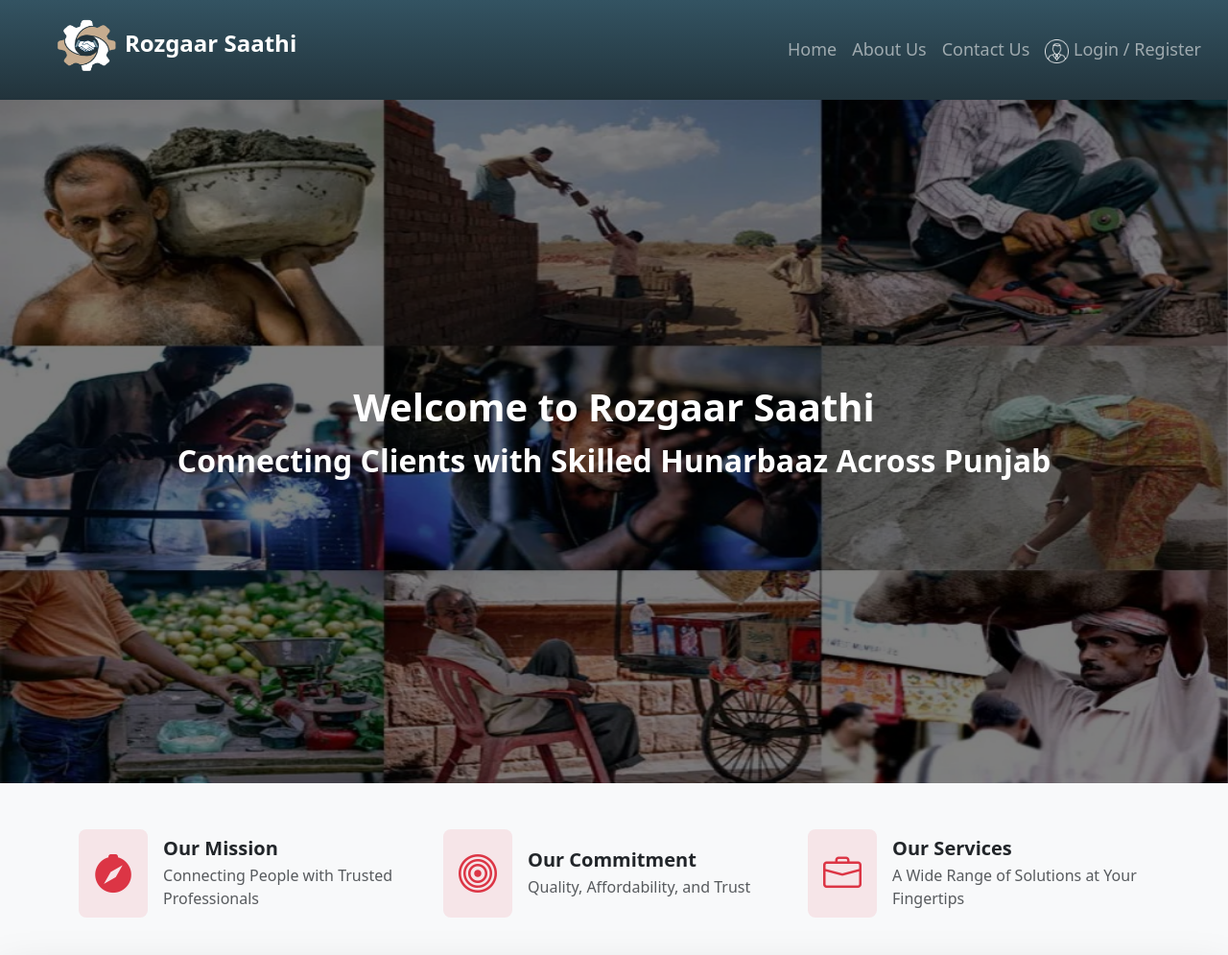
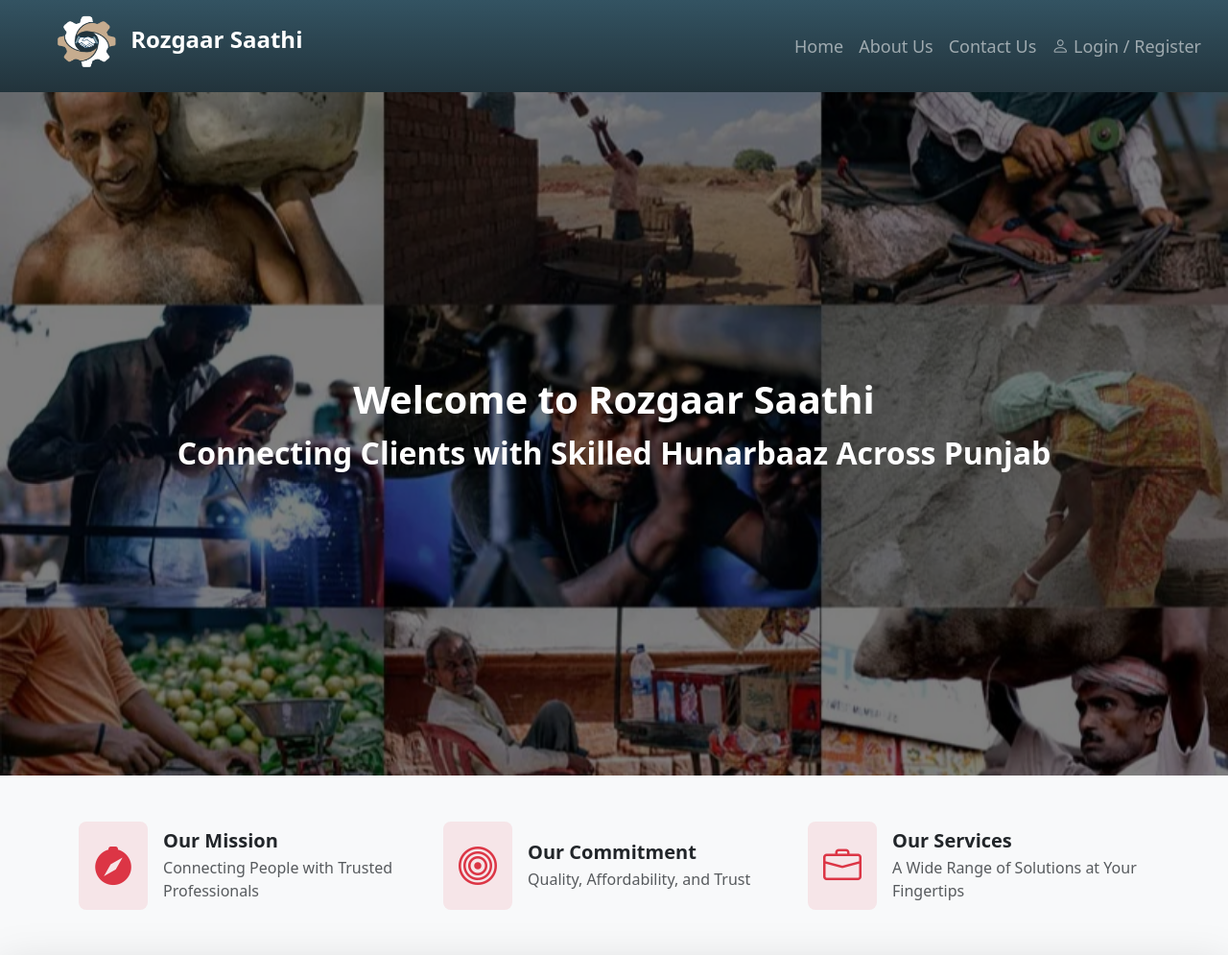
Before and after one commit to er-Rajbir/ROJGAR-SATHI, a Django app: page / in a window 1280 px wide. Shown: the top 995 px of the page at 96% size. Run offline with Django 5.2, Linux system fonts and the light colour scheme; some libraries are stand-ins or nearby versions.

Commit message:
navbar fixed

```diff
--- a/ROJGAR_SATHI/base/static/base/css/style.css
+++ b/ROJGAR_SATHI/base/static/base/css/style.css
@@ -1,21 +1,20 @@
 /* ========== Base ========== */
 body {
   background-color: white;
-  overflow-x: hidden;
+
+}
+ ul{
+   z-index: 9999;
 }
 
-img {
-  max-width: 100%;
-  height: auto;
-}
 
 /* ========== Navbar ========== */
 .navbar {
-  height: 13vh;
+
   background: linear-gradient(to top, #22333b, #335362);
   backdrop-filter: blur(10px);
   transition: background 0.3s ease-in-out;
-  margin-bottom: 0;
+
 }
 
 .navbar-brand {
@@ -26,10 +25,15 @@ img {
 #navbarNav {
   background: none;
   width: 45px;
+  background: none;
+  width: auto;  /* Fix width from 45px to auto so links show */
+  z-index: 9999;  /* Ensure it's on top */
+  position: relative;
 }
 
 #navbar-cont {
   padding: 0 20px 0 40px;
+  z-index:999 ;
 }
 
 @media (max-width: 768px) {
@@ -39,12 +43,15 @@ img {
 }
 
 .navbar-collapse {
-  z-index: 1050;
+
+
+ z-index: 9999;
   background-color: #212529;
+
 }
 
 .navbar-nav .nav-link {
-  position: relative;
+
   font-size: 18px;
   background: none;
   transition: color 0.3s ease;
@@ -63,15 +70,17 @@ img {
 
 .navbar-nav .nav-link:hover {
   color: rgb(255, 246, 220) !important;
+  transform: scale(1.09);
+
 }
 
 .navbar-nav .nav-link:hover::after {
   width: 100%;
-}
+} */
 
 /* ========== Carousel ========== */
-.hero-img {
-  height: 100vh;
+ .hero-img {
+  height: fit-content;
 }
 
 .carousel-caption {
@@ -99,7 +108,7 @@ img {
   .carousel-inner,
   .carousel-item img {
     height: 50vh !important;
-    object-fit: cover;
+
   }
 
   #carousel-caption-bg {
@@ -114,7 +123,7 @@ img {
   #carousel-caption-bg p {
     font-size: 1rem;
   }
-}
+} */
 
 /* ========== Category Cards ========== */
 .category-card {
--- a/ROJGAR_SATHI/base/templates/base/base.html
+++ b/ROJGAR_SATHI/base/templates/base/base.html
@@ -21,30 +21,32 @@
 <body>
 
 <!-- Navbar Starts -->
-<nav class="navbar navbar-expand-lg navbar-dark
-  shadow-lg">
+<!-- Navbar Starts -->
+<nav class="navbar navbar-expand-lg navbar-dark shadow-lg">
   <div class="container-fluid" id="navbar-cont">
-    <a class="navbar-brand fw-bold fs-4 "   href="{% url 'home' %}"><img src="{% static 'base/images/logo.png' %}" style="height: 70px; width: 80px;">Rozgaar Saathi</a>
-    <button class="navbar-toggler" type="button" data-bs-toggle="collapse" data-bs-target="#navbarNav" aria-controls="navbarNav" aria-expanded="false" aria-label="Toggle navigation">
+    <a class="navbar-brand fw-bold fs-4" href="{% url 'home' %}">
+      <img src="{% static 'base/images/logo.png' %}" style="height: 70px; width: 80px;">
+      Rozgaar Saathi
+    </a>
+
+    <button class="navbar-toggler" type="button" data-bs-toggle="collapse" data-bs-target="#navbarNav"
+      aria-controls="navbarNav" aria-expanded="false" aria-label="Toggle navigation">
       <span class="navbar-toggler-icon"></span>
     </button>
 
     <div class="collapse navbar-collapse justify-content-end" id="navbarNav">
       <ul class="navbar-nav align-items-center">
-
         <li class="nav-item">
           <a class="nav-link" href="{% url 'home' %}">Home</a>
         </li>
-
         <li class="nav-item">
           <a class="nav-link" href="{% url 'about' %}">About Us</a>
         </li>
         <li class="nav-item">
-<a href="{% url 'reviews:contact_review' %}" class="nav-link">Contact Us</a>
-
+          <a class="nav-link" href="{% url 'reviews:contact_review' %}">Contact Us</a>
+        </li>
 
         {% if user.is_authenticated %}
-
           {% if user.clientprofile %}
             <li class="nav-item">
               <a class="nav-link" href="{% url 'client:client_dashboard' %}">Dashboard</a>
@@ -74,20 +76,22 @@
           <li class="nav-item">
             <form method="post" action="{% url 'logout' %}" class="d-inline">
               {% csrf_token %}
-              <button type="submit" class="btn nav-link ms-2">Logout</button>
+              <button type="submit" class="btn nav-link ms-2"><i class="bi bi-box-arrow-in-right"></i> Logout</button>
             </form>
           </li>
-
         {% else %}
           <li class="nav-item">
-            <a class="nav-link" href="{% url 'login' %}"><img src="{% static 'base/images/man.png' %}" style="width: 25px; height: 25px;">     Login / Register</a>
+            <a class="nav-link" href="{% url 'login' %}">
+              <i class="bi bi-person"></i> Login / Register
+            </a>
           </li>
         {% endif %}
-
       </ul>
     </div>
   </div>
 </nav>
+
+
 <!-- Navbar Ends -->
 
 
--- a/ROJGAR_SATHI/base/templates/base/home.html
+++ b/ROJGAR_SATHI/base/templates/base/home.html
@@ -6,29 +6,34 @@
 
 <!-- ✅ Hero Carousel -->
 
-<div id="heroCarousel" class="carousel slide "style="height:89vh;" data-bs-pause="false" data-bs-ride="carousel">
-  <div class="carousel-inner "style="height:89vh;" >
-    <div class="carousel-item active"style="height:89vh;">
-      <img src="{% static 'hunarbaaz/images/main1.jpg' %}" class="d-block w-100"style="height:89vh;" alt="...">
+<!-- Hero Carousel -->
+<div id="heroCarousel" class="carousel slide" data-bs-ride="carousel" data-bs-pause="false">
+  <div class="carousel-inner" style="height: 89vh;">
+    <div class="carousel-item active">
+      <img src="{% static 'hunarbaaz/images/main1.jpg' %}" class="d-block w-100" style="height: 89vh; object-fit: cover;" alt="...">
     </div>
     <div class="carousel-item">
-      <img src="{% static 'hunarbaaz/images/main2.jpg' %}" class="d-block w-100"style="height:89vh;" alt="...">
+      <img src="{% static 'hunarbaaz/images/main2.jpg' %}" class="d-block w-100" style="height: 89vh; object-fit: cover;" alt="...">
     </div>
     <div class="carousel-item">
-      <img src="{% static 'base/images/WhatsApp Image 2025-07-08 at 19.09.50_9331c5d9.jpg' %}" class="d-block w-100" style="height:89vh;"alt="...">
+      <img src="{% static 'base/images/WhatsApp Image 2025-07-08 at 19.09.50_9331c5d9.jpg' %}" class="d-block w-100" style="height: 89vh; object-fit: cover;" alt="...">
     </div>
     <div class="carousel-item">
-      <img src="{% static 'hunarbaaz/images/electrician.png' %}" class="d-block w-100"style="height:89vh;" alt="...">
+      <img src="{% static 'hunarbaaz/images/electrician.png' %}" class="d-block w-100" style="height: 89vh; object-fit: cover;" alt="...">
     </div>
     <div class="carousel-item">
-      <img src="{% static 'hunarbaaz/images/pop.jpg' %}" class="d-block w-100" style="height:89vh;"alt="...">
+      <img src="{% static 'hunarbaaz/images/pop.jpg' %}" class="d-block w-100" style="height: 89vh; object-fit: cover;" alt="...">
     </div>
+  </div>
 
-  <div id="carousel-caption-bg">
-    <h1 class=""><b>Welcome to Rozgaar Saathi</b></h1>
-    <p class=""><b>Connecting Clients with Skilled Hunarbaaz Across Punjab</b></p>
+  <!-- Caption Over Carousel -->
+  <div id="carousel-caption-bg"
+       style="position: absolute; top: 0; left: 0; width: 100%; ; background-color: rgba(0, 0, 0, 0.5); z-index: 2; display: flex; flex-direction: column; justify-content: center; align-items: center; text-align: center; color: white;">
+    <h1><b>Welcome to Rozgaar Saathi</b></h1>
+    <p><b>Connecting Clients with Skilled Hunarbaaz Across Punjab</b></p>
   </div>
-</div></div>
+</div>
+
 
 
 <section class="py-5 bg-light">
--- a/ROJGAR_SATHI/client/templates/client/hunarbaaz_list.html
+++ b/ROJGAR_SATHI/client/templates/client/hunarbaaz_list.html
@@ -110,7 +110,13 @@
 <!-- Cards -->
 <div class="card-grid">
   {% for profile in profiles %}
+  {% if user.clientprofile%}
     <a href="{% url 'client:hunarbaaz_details' profile.id %}" style="text-decoration: none;">
+      {% elif user.Hunarbaaz %}
+      <h1>Access denied</h1>
+      {%else%}
+          <a href="{% url 'base:login'  %}" style="text-decoration: none;">
+{% endif %}
       <div class="profile-card position-relative">
 
         {% if profile.is_verified %}
--- a/ROJGAR_SATHI/client/views.py
+++ b/ROJGAR_SATHI/client/views.py
@@ -1,6 +1,6 @@
 from django.shortcuts import render, redirect,get_object_or_404,HttpResponse
 from django.utils import timezone
-from django.http import HttpResponseForbidden
+from django.http import HttpResponseForbidden, Http404
 from datetime import timedelta
 from .models import ClientProfile,Hunarbaaz, PostRequest
 from django.contrib.auth.decorators import login_required
@@ -135,6 +135,9 @@ def hunarbaaz_list(request):
 @login_required
 def hunarbaaz_detail_view(request, id):
     profile = get_object_or_404(Hunarbaaz, id=id)
+    if hasattr(request.user, 'hunarbaaz'):
+        raise Http404("Page not found")  # ❌ Don't allow Hunarbaaz to access
+
     return render(request, 'client/hunarbaaz_details.html', {'profile': profile})
 
 
```
Also changed, not shown: ROJGAR_SATHI/db.sqlite3. Lines whose indentation alone changed are shown as unchanged.
